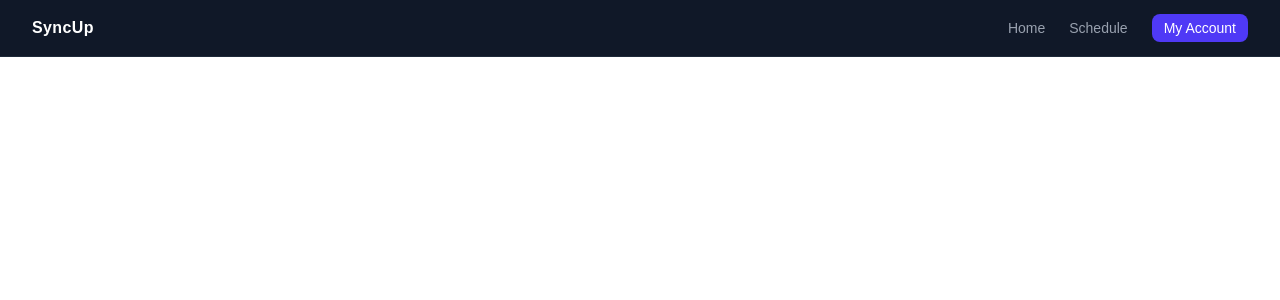
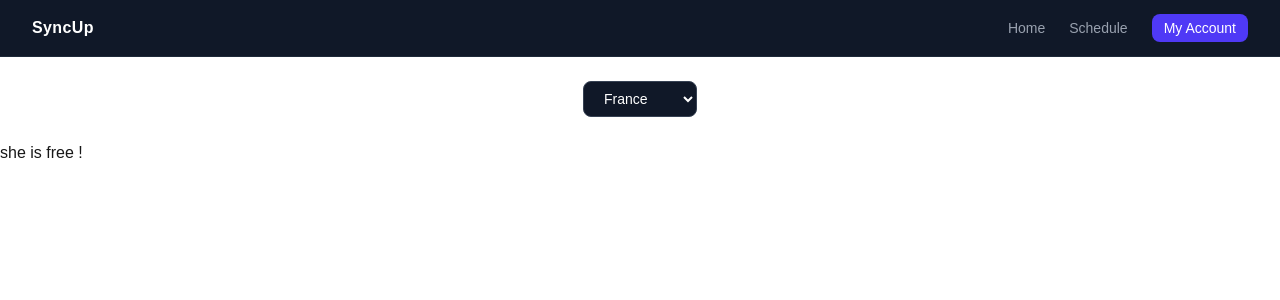
Before and after one commit to SMaitriya/SyncUp, a Next.js app: page / in a window 1280 px wide. Shown: the top 300 px of the page. Built offline with nearby package versions, Linux system fonts and the light colour scheme.

Commit message:
timezone

```diff
--- a/app/page.tsx
+++ b/app/page.tsx
@@ -3,9 +3,14 @@
 import Header from '@/components/header';
 import { useEffect, useState } from 'react';
 import { DayActivity } from "@/types"
-import { days, activity } from "@/types"
+import { days } from "@/types"
+import { Timezone} from "@/types";
 
-
+const timezones: Timezone[]= [
+    {label: "France", tz: "Europe/Paris"},
+    {label: "New York", tz: "America/New_York"},
+    {label: "Nepal" , tz: "Asia/Kathmandu"},
+  ]
 
 export default function Home() {
 
@@ -15,6 +20,15 @@ export default function Home() {
  const minutes = date.getMinutes();
  const time = hours.toString().padStart(2,'0')+":"+minutes.toString().padStart(2, '0')
  const [storedActivity, setStoredActivity] = useState<DayActivity[]>([])
+ const [selectTimeZone, setSelectTimeZone] = useState<Timezone>({label: "France", tz: "Europe/Paris"})
+
+const herTime = new Date().toLocaleTimeString("fr-FR", {
+  timeZone: selectTimeZone.tz,
+  hour: "2-digit",
+  minute: "2-digit"
+})
+
+
 
  useEffect(() => {
   const storedActivity = localStorage.getItem('activity');
@@ -30,18 +44,36 @@ export default function Home() {
   return (
     <>
       <Header/>
-      <main className='flex justify-center'>
-
-      <div className='result'> {storedActivity.filter( (e) => {
-        const today = e.day === day;
-        const notOver = e.dayEnd === day;
-
-        return today && ( (e.startTime <= time && e.endTime >= time) || (e.dayEnd !== "" && time >= e.startTime) ) ||notOver && time <= e.endTime}).map((e) => <div key={e.id}> she is at {e.activity} </div>)}</div>
+      <main className=' justify-center'>
+        <div className="flex justify-center my-6">
+          <select
+            value={selectTimeZone.tz}
+            onChange={(e) => {
+              const found = timezones.find((t) => t.tz === e.target.value)
+              if (found) setSelectTimeZone(found);
+            }}
+            className="bg-gray-900 text-white text-sm rounded-lg px-4 py-2 border border-gray-700 focus:outline-none focus:border-indigo-500 cursor-pointer"
+          >
+            {timezones.map((e) => (
+              <option key={e.tz} value={e.tz}>{e.label}</option>
+            ))}
+          </select>
+        </div>
 
 
 
+        <div className='result '>
+          {(() => {
+            const current = storedActivity.filter((e) => {
+              const today = e.day === day;
+              const notOver = e.dayEnd === day;
+              return (today && ((e.startTime <= herTime && e.endTime >= herTime) || (e.dayEnd !== "" && herTime >= e.startTime))) || (notOver && herTime <= e.endTime);
+             });
+             return current.length > 0 ? current.map((e) => <div key={e.id} className='mt-4'> She is {e.activity} </div>)
+             : "she is free !";
+          })()}
 
-
+        </div>
 
        </main>
     </>
--- a/app/schedule/page.tsx
+++ b/app/schedule/page.tsx
@@ -50,7 +50,6 @@ console.log(days);
     <Header />
     <main className="min-h-screen bg-gray-950 py-6 px-3 sm:py-10 sm:px-4">
       <div className="overflow-x-auto pb-4 custom-scrollbar">
-        {/* Augmentation de la min-width pour éviter l'écrasement sur mobile */}
         <div className="grid grid-cols-7 gap-3 min-w-[1000px] xl:min-w-0">
           {days.map((day) => (
             <div key={day} className="bg-gray-900 rounded-xl border border-gray-800 p-3 flex flex-col gap-3 min-w-[140px]">
@@ -86,7 +85,7 @@ console.log(days);
                       ))}
                     </select>
 
-                    {/* Hours - Stacked on tiny screens, side-by-side on larger */}
+                    {/* Hours */}
                     <div className="flex flex-col gap-1.5">
                       <div className="flex flex-col gap-1">
                         <label className="text-[9px] text-gray-500 uppercase font-bold">Début</label>
--- a/types.ts
+++ b/types.ts
@@ -19,7 +19,12 @@ export interface DayActivity {
   export const activity: string[] = [
     "Waking up",
     "Eating",
-    "School",
-    "Work",
+    "Studying",
+    "Working",
     "Sleeping",
   ];
+
+  export interface Timezone {
+    label: string;
+    tz: string;
+  }
```
